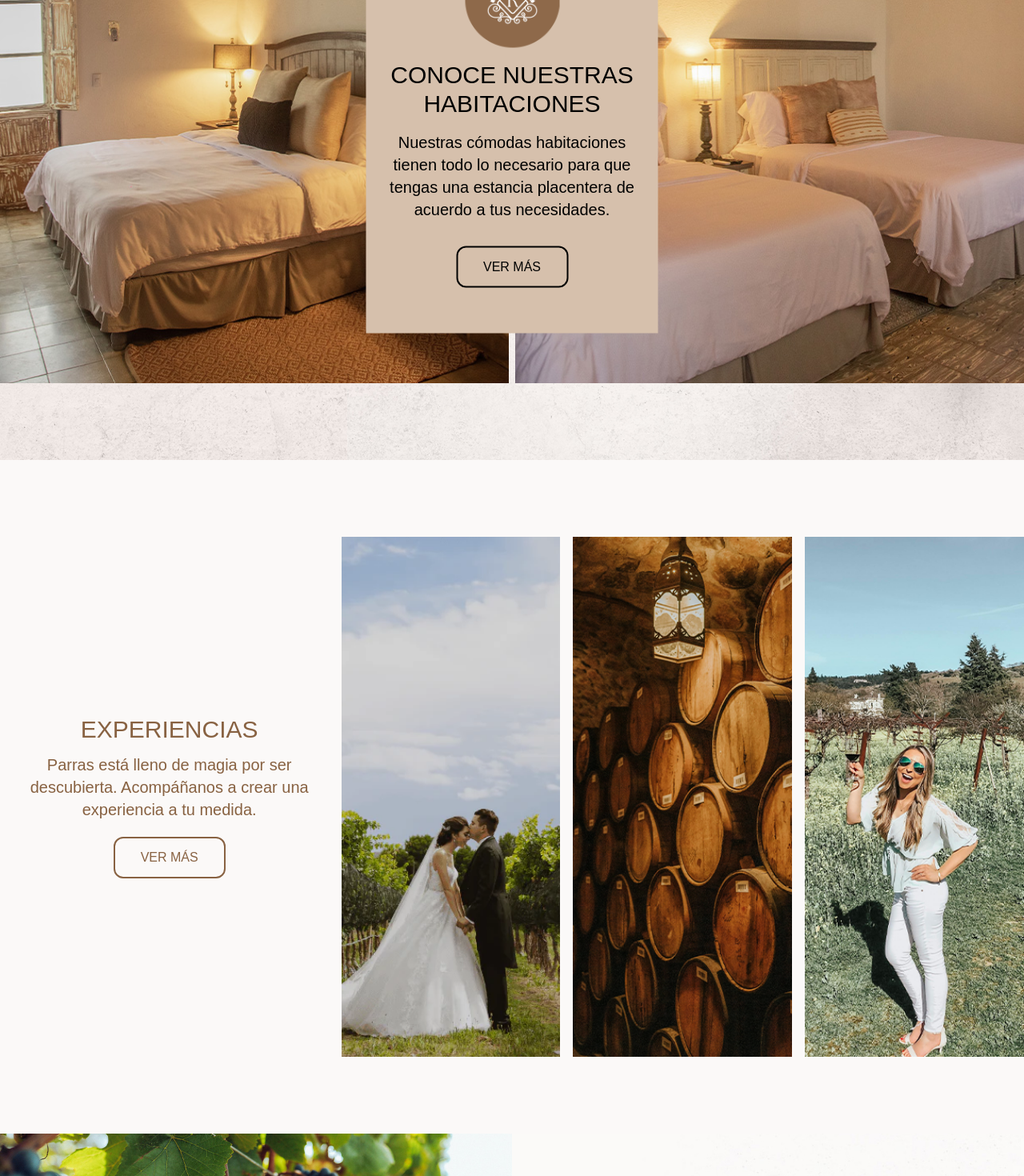
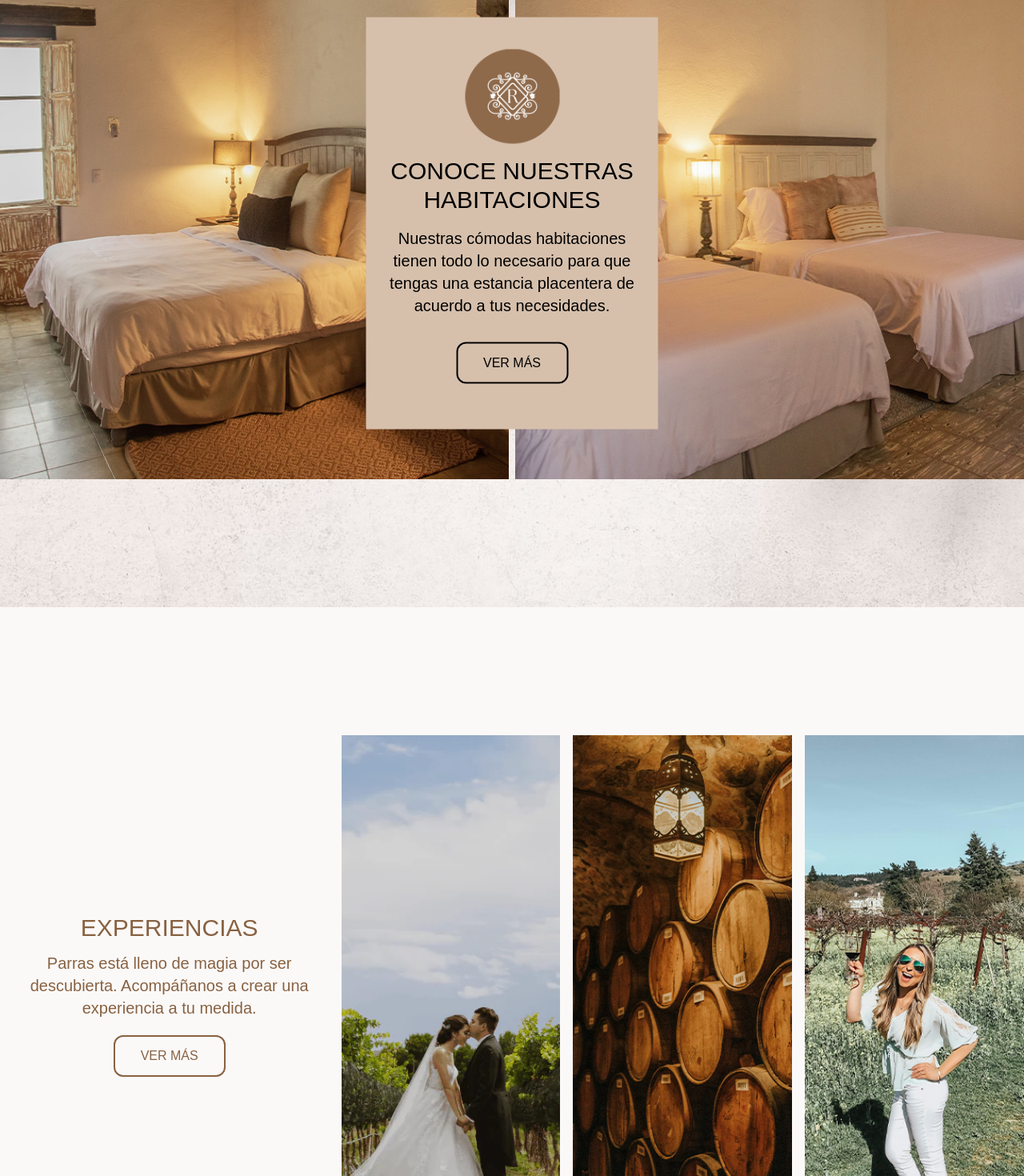
Before and after one commit to epsilonxaos/casaraco, a React (Vite) app: page / in a window 1280 px wide. Shown: the part 3451-4921 px from the top of the page at 80% size. Built offline with nearby package versions, Linux system fonts and the light colour scheme; a web font is replaced by a local one.

Commit message:
style(Home): :lipstick: Ajuste de paddings

```diff
--- a/src/pages/home/Experinces.jsx
+++ b/src/pages/home/Experinces.jsx
@@ -7,7 +7,7 @@ export const Experiences = () => {
 	const { t } = useTranslation();
 
 	return (
-		<section className="py-10 lg:py-16 xl:py-24">
+		<section className="py-10 lg:py-16 xl:pb-32 xl:pt-40">
 			<Container className="px-0">
 				<div className="grid grid-cols-1 md:grid-cols-3 md:items-center">
 					<div className="col-span-1 px-4 py-10 text-center lg:pr-10">
--- a/src/pages/home/Habitaciones.jsx
+++ b/src/pages/home/Habitaciones.jsx
@@ -5,7 +5,7 @@ import Text from "../../components/Text";
 
 export const Habitaciones = () => {
 	return (
-		<section className="bg-no-repeat bg-right-top bg-cover py-10 lg:py-16 xl:py-24" style={{ backgroundImage: "url(/img/home/fondo-habitaciones.jpg)" }}>
+		<section className="bg-no-repeat bg-right-top bg-cover py-10 lg:py-16 xl:py-[160px]" style={{ backgroundImage: "url(/img/home/fondo-habitaciones.jpg)" }}>
 			<Container className="max-w-[1500px] px-0">
 				<div className="grid grid-cols-1 md:grid-cols-2 gap-60 md:gap-2 relative">
 					<picture className="col-span-1">
--- a/src/pages/home/Offers.jsx
+++ b/src/pages/home/Offers.jsx
@@ -11,7 +11,7 @@ export const Offers = () => {
 			<Container>
 				<Text.TitleSections className="mb-6">{t("home.offsers.title")}</Text.TitleSections>
 
-				<Text className="mb-10">{t("home.offsers.desc")}</Text>
+				<Text className="mb-10 lg:mb-16 xl:mb-24">{t("home.offsers.desc")}</Text>
 			</Container>
 
 			<div className="relative">
```
